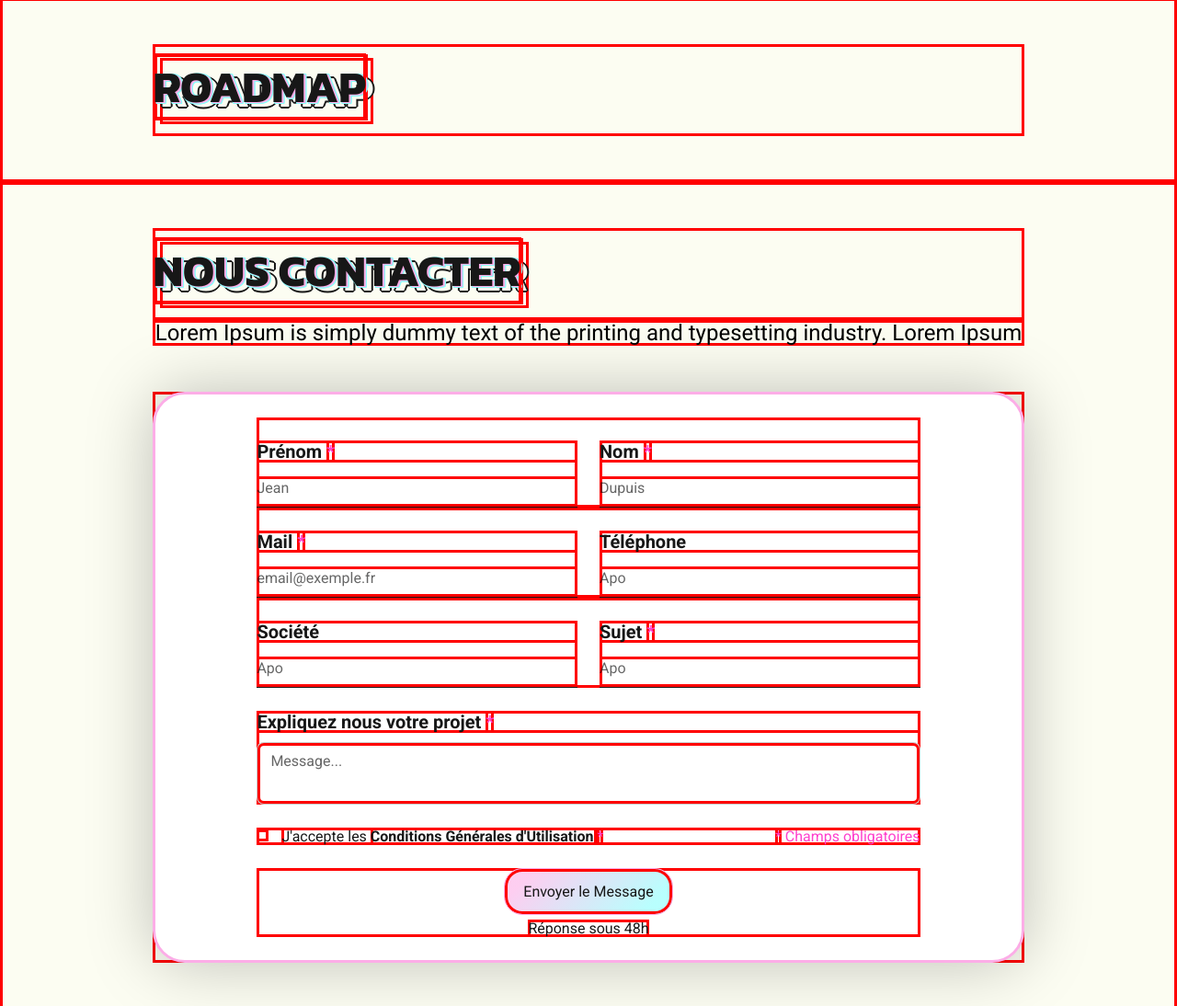
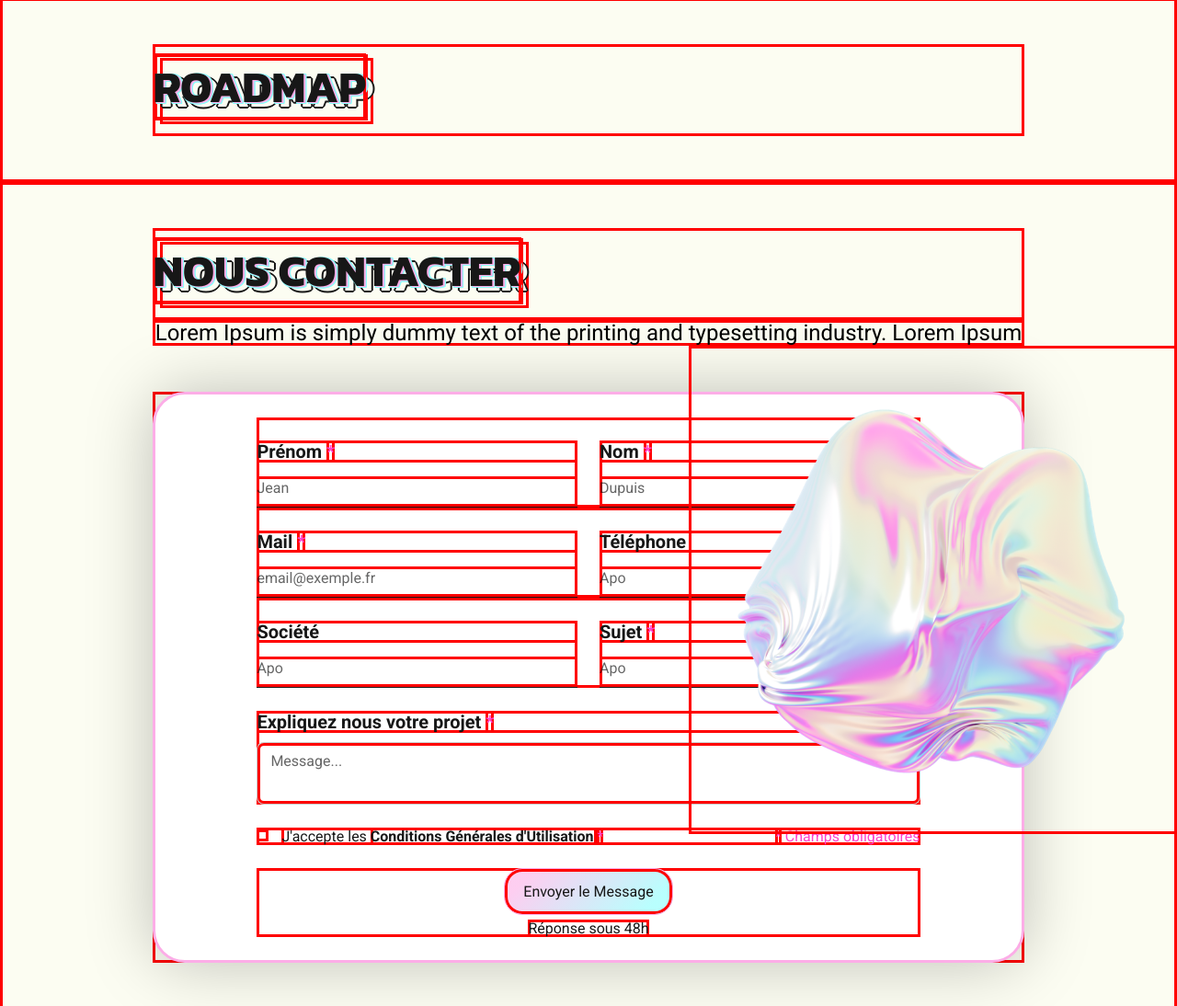
Before and after one commit to TheiaWeb/TheiawebMain, a plain HTML site: page index.html in a window 1280 px wide. Shown: the part 1728-2822 px from the top of the page at 92% size. Drawn offline with nearby package versions, Linux system fonts and the light colour scheme.

Commit message:
contact img 1

```diff
--- a/css/style.css
+++ b/css/style.css
@@ -352,6 +352,17 @@ li{
 
 
 /*==================== CONTACT ====================*/
+#contact {
+  position: relative;
+}
+
+#contact img {
+  max-width: 531px;
+  position: absolute;
+  right: 0;
+
+}
+
 .contact__header {
 text-align: center;
 }
--- a/index.html
+++ b/index.html
@@ -122,6 +122,7 @@
 
         <p class="section__text">Lorem Ipsum is simply dummy text of the printing and typesetting industry. Lorem Ipsum </p>
     </div>
+    <img src="img/contact-elipse.png" alt="">
 
     <form action="contact.php" method="post">
         <div class="form__content">
```
Also changed, not shown: img/contact-elipse.png (added).
